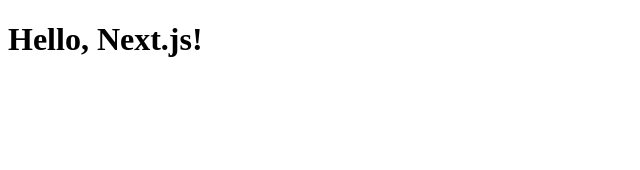
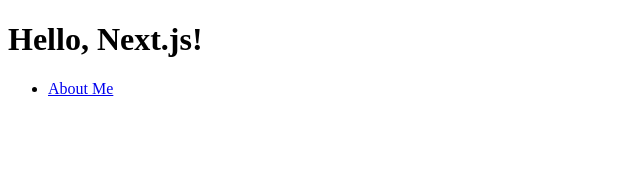
Before and after one commit to ArfOz/NextjsBlogPage, a Next.js app: page / in a window 1280 px wide. Shown: the top 170 px of the page, without its empty margins (0-640 px from the left). Built offline with nearby package versions, Linux system fonts and the light colour scheme.

Commit message:
update link

```diff
--- /dev/null
+++ b/src/app/about/loading.tsx
@@ -0,0 +1,4 @@
+// export default function Loading() {
+//   // You can add any UI inside Loading, including a Skeleton.
+//   return <LoadingSkeleton />
+// }
--- a/src/app/page.tsx
+++ b/src/app/page.tsx
@@ -1,3 +1,25 @@
+'use client'
+import { Metadata } from "next"
+import Link from "next/link"
+import { useRouter } from 'next/navigation'
+
+export const metadata: Metadata = {
+  title: 'Arif Özkan NextJS',
+}
 export default function Page() {
-  return <h1>Hello, Next.js!</h1>
+  const router = useRouter()
+  return (
+  <>
+  <h1>Hello, Next.js!</h1>
+  <ul>
+
+      {/* <button type="button" onClick={() => router.push('/about')}>
+      About Me
+    </button> */}
+        <li>
+          <Link href={`/about`}>About Me</Link>
+        </li>
+    </ul>
+    </>
+    )
 }
```
